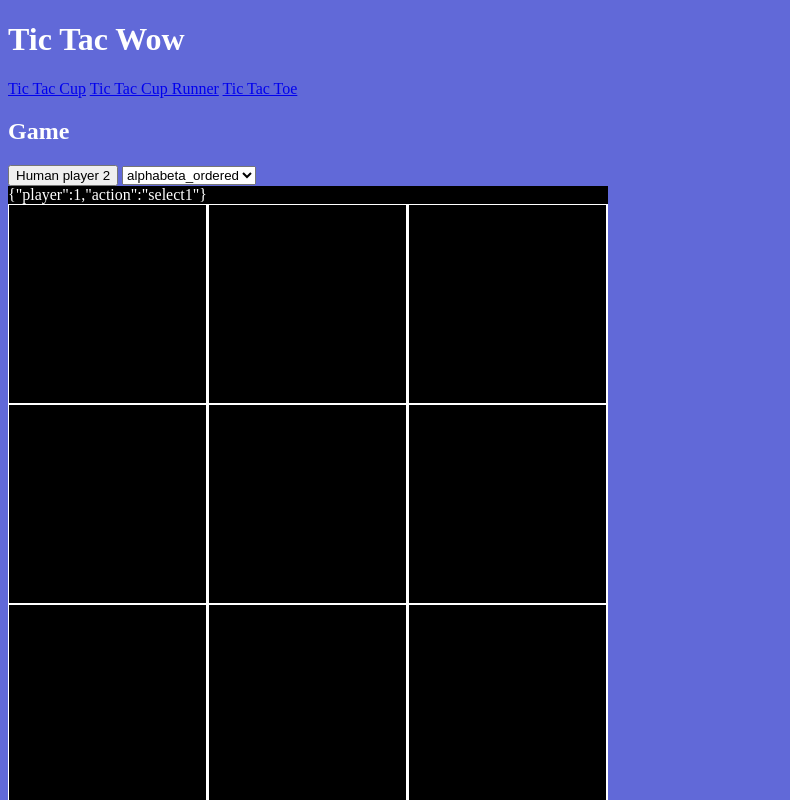
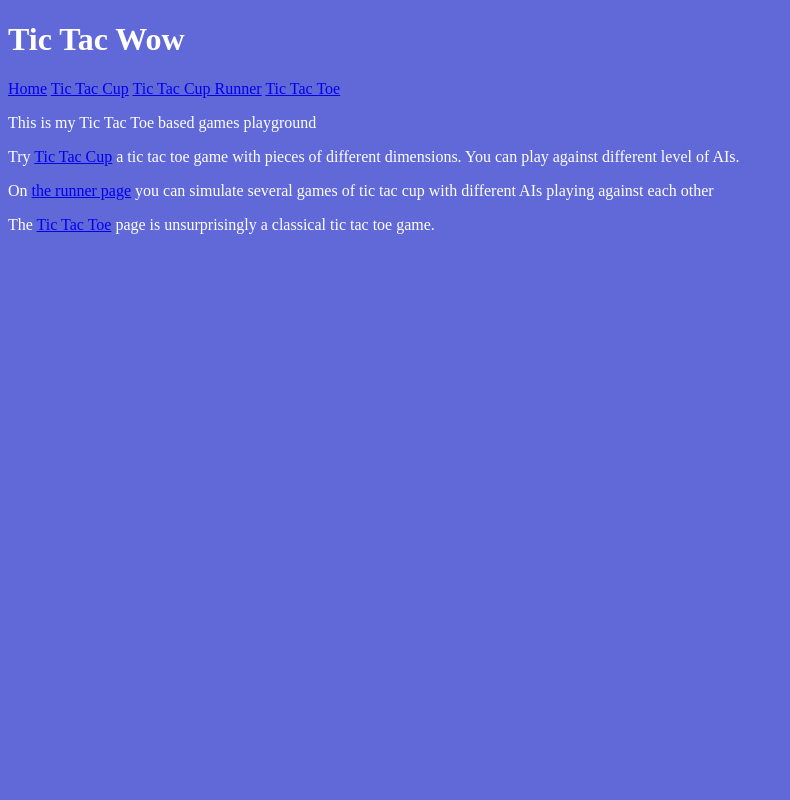
Before and after one commit to statox/tic-tac-wow, a SvelteKit app: page / in a window 1280 px wide. Shown: the top 800 px of the page, without its empty margins (0-790 px from the left). Built offline with nearby package versions, Linux system fonts and the light colour scheme.

Commit message:
Add home page with links

```diff
--- a/src/libs/components/tictaccup/Game.svelte
+++ b/src/libs/components/tictaccup/Game.svelte
@@ -85,7 +85,7 @@
     };
 </script>
 
-<h2>Game</h2>
+<h2>Tic Tac Cup</h2>
 <GameSettings />
 
 <Modal><GameHistoryModal {game} /></Modal>
--- a/src/libs/components/tictaccup/runner/Runner.svelte
+++ b/src/libs/components/tictaccup/runner/Runner.svelte
@@ -67,7 +67,7 @@
     };
 </script>
 
-<h2>Runner</h2>
+<h2>Tic Tac Cup - Runner</h2>
 
 <div>
     <label for="nbGames">Number of games to play</label>
--- a/src/libs/components/tictactoe/Game.svelte
+++ b/src/libs/components/tictactoe/Game.svelte
@@ -234,6 +234,7 @@
     });
 </script>
 
+<h2>Tic Tac Toe</h2>
 <div class="d-flex justify-content-center">
     <P5 {sketch} />
 </div>
--- a/src/routes/+layout.svelte
+++ b/src/routes/+layout.svelte
@@ -1,7 +1,8 @@
 <h1>Tic Tac Wow</h1>
 
 <nav>
-    <a href="/">Tic Tac Cup</a>
+    <a href="/">Home</a>
+    <a href="/tictaccup">Tic Tac Cup</a>
     <a href="/runner">Tic Tac Cup Runner</a>
     <a href="/tictactoe">Tic Tac Toe</a>
 </nav>
--- a/src/routes/+page.svelte
+++ b/src/routes/+page.svelte
@@ -1,5 +1,15 @@
-<script>
-    import TicTacCup from '../libs/components/tictaccup/Game.svelte';
-</script>
+<p>This is my Tic Tac Toe based games playground</p>
 
-<TicTacCup />
+<p>
+    Try <a href="/tictaccup">Tic Tac Cup</a> a tic tac toe game with pieces of different dimensions.
+    You can play against different level of AIs.
+</p>
+
+<p>
+    On <a href="/runner">the runner page</a> you can simulate several games of tic tac cup with different
+    AIs playing against each other
+</p>
+
+<p>
+    The <a href="/tictactoe">Tic Tac Toe</a> page is unsurprisingly a classical tic tac toe game.
+</p>
--- /dev/null
+++ b/src/routes/tictaccup/+page.svelte
@@ -0,0 +1,5 @@
+<script>
+    import TicTacCup from '../../libs/components/tictaccup/Game.svelte';
+</script>
+
+<TicTacCup />
```
